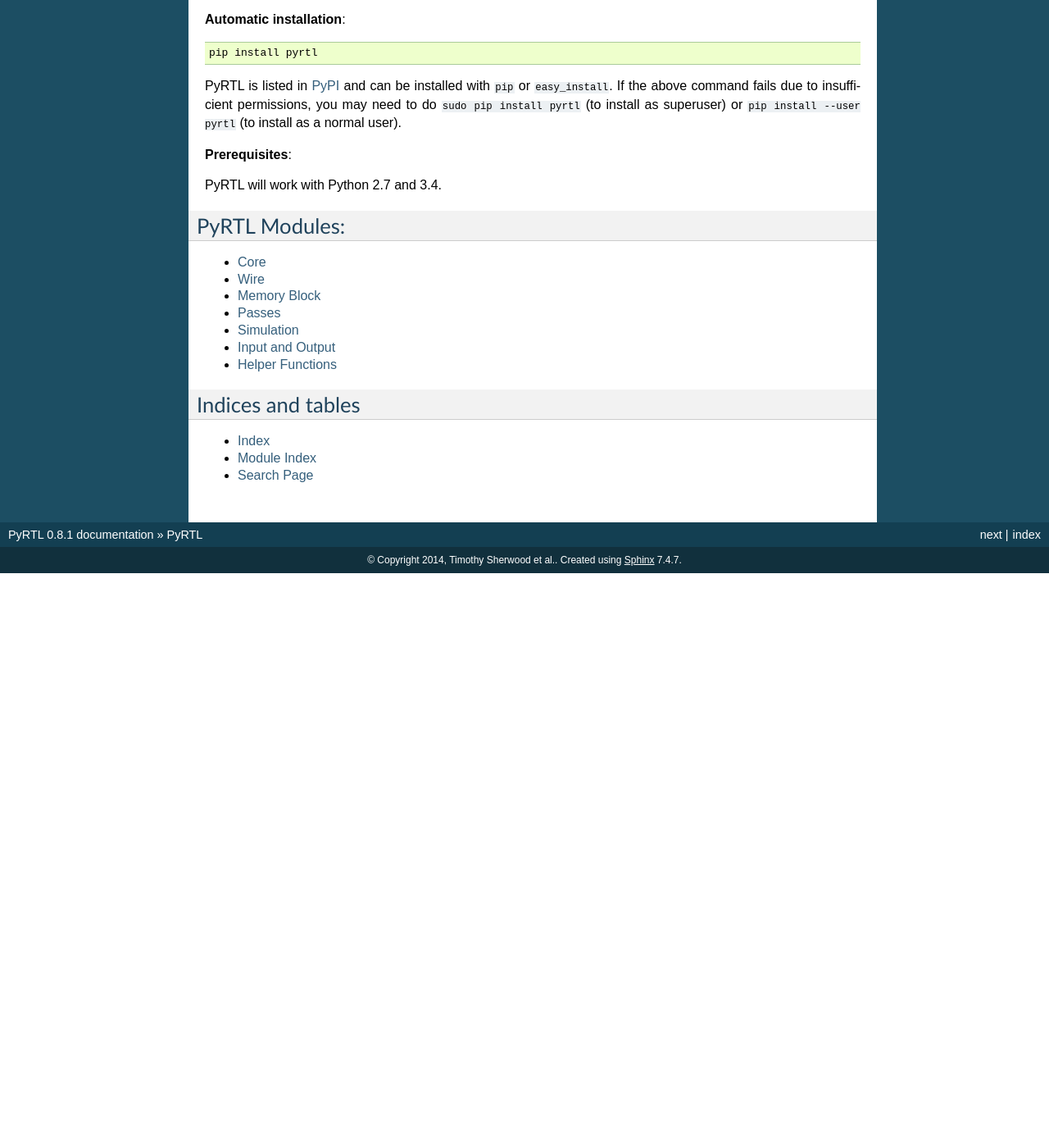
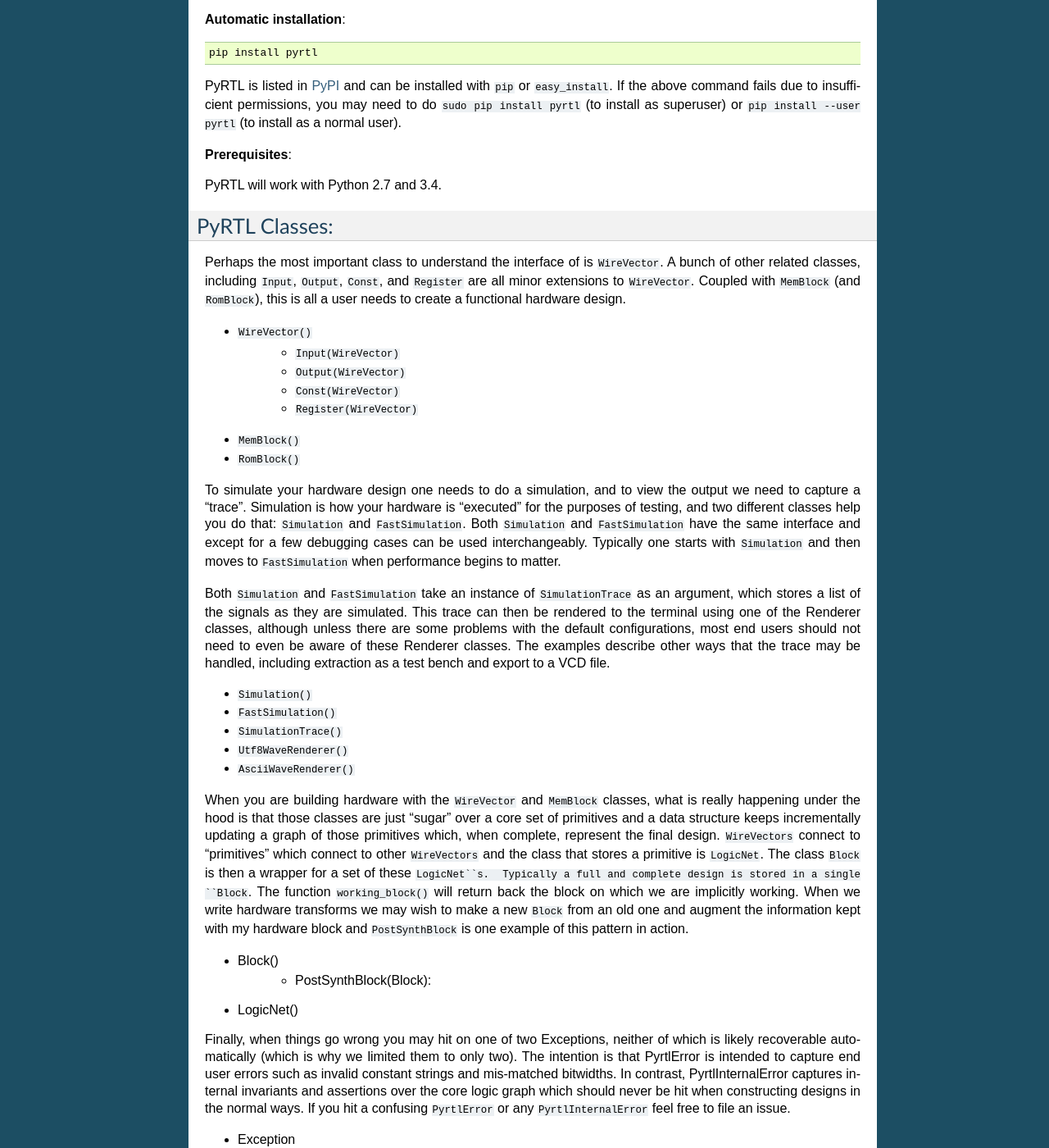
Before and after one commit to UCSBarchlab/PyRTL, a Sphinx documentation site: the page built from docs/index.rst, in a window 1280 px wide and 1400 px high, scrolled down 390 px. Shown: the whole window at 82% size. Built offline with Sphinx 7.4.7, drawn with Linux system fonts in a browser that asks for light colours; before the commit the page ends 1089 px from its top, so only the background shows below that; some of the changed text lies outside the part shown.

Commit message:
added class overview to docs

```diff
--- a/docs/index.rst
+++ b/docs/index.rst
@@ -33,6 +33,70 @@ command fails due to insufficient permissions, you may need to do
 PyRTL will work with Python 2.7 and 3.4.
 
 
+PyRTL Classes:
+--------------
+
+Perhaps the most important class to understand the interface of is ``WireVector``.  A bunch
+of other related classes, including ``Input``, ``Output``, ``Const``, and ``Register`` are all
+minor extensions to ``WireVector``.  Coupled with ``MemBlock`` (and ``RomBlock``), this is
+all a user needs to create a functional hardware design.
+
+* ``WireVector()``
+    * ``Input(WireVector)``
+    * ``Output(WireVector)``
+    * ``Const(WireVector)``
+    * ``Register(WireVector)``
+
+* ``MemBlock()``
+* ``RomBlock()``
+
+To simulate your hardware design one needs to do a simulation, and to view the output we need
+to capture a "trace".  Simulation is how your hardware is "executed" for the purposes of testing,
+and two different classes help you do that: ``Simulation`` and ``FastSimulation``.  Both ``Simulation``
+and ``FastSimulation`` have the same interface and except for a few debugging cases can be used
+interchangeably.  Typically one starts with ``Simulation`` and then moves to ``FastSimulation`` when
+performance begins to matter.
+
+Both ``Simulation`` and ``FastSimulation`` take an instance of ``SimulationTrace`` as an argument,
+which stores a list of the signals as they are simulated.  This trace can then be rendered to the
+terminal using one of the Renderer classes, although unless there are some problems with the default
+configurations, most end users should not need to even be aware of these Renderer classes.  The examples
+describe other ways that the trace may be handled, including extraction as a test bench and export
+to a VCD file.
+
+* ``Simulation()``
+* ``FastSimulation()``
+* ``SimulationTrace()``
+* ``Utf8WaveRenderer()``
+* ``AsciiWaveRenderer()``
+
+When you are building hardware with the ``WireVector`` and ``MemBlock`` classes, what is really happening
+under the hood is that those classes are just "sugar" over a core set of primitives and a data structure
+keeps incrementally updating a graph of those primitives which, when complete, represent the final design.
+``WireVectors`` connect to "primitives" which connect to other ``WireVectors`` and the class that stores
+a primitive is ``LogicNet``.  The class ``Block`` is then a wrapper for a set of these ``LogicNet``s.  Typically
+a full and complete design is stored in a single ``Block``.  The function ``working_block()`` will return
+back the block on which we are implicitly working.  When we write hardware transforms we may wish to make a new
+``Block`` from an old one and augment the information kept with my hardware block and ``PostSynthBlock`` is
+one example of this pattern in action.
+
+* Block()
+    * PostSynthBlock(Block):
+* LogicNet()
+
+Finally, when things go wrong you may hit on one of two Exceptions, neither of which is likely recoverable
+automatically (which is why we limited them to only two).  The intention is that PyrtlError is intended
+to capture end user errors such as invalid constant strings and mis-matched bitwidths.  In contrast,
+PyrtlInternalError captures internal invariants and assertions over the core logic graph which should never
+be hit when constructing designs in the normal ways.  If you hit a confusing ``PyrtlError`` or any
+``PyrtlInternalError`` feel free to file an issue.
+
+* Exception
+    * PyrtlError(Exception):
+    * PyrtlInternalError(Exception):
+
+
+.. inheritance-diagram::
 
 PyRTL Modules:
 --------------
```
Also changed, not shown: other parts of docs/index.rst (+1 -1 lines).
